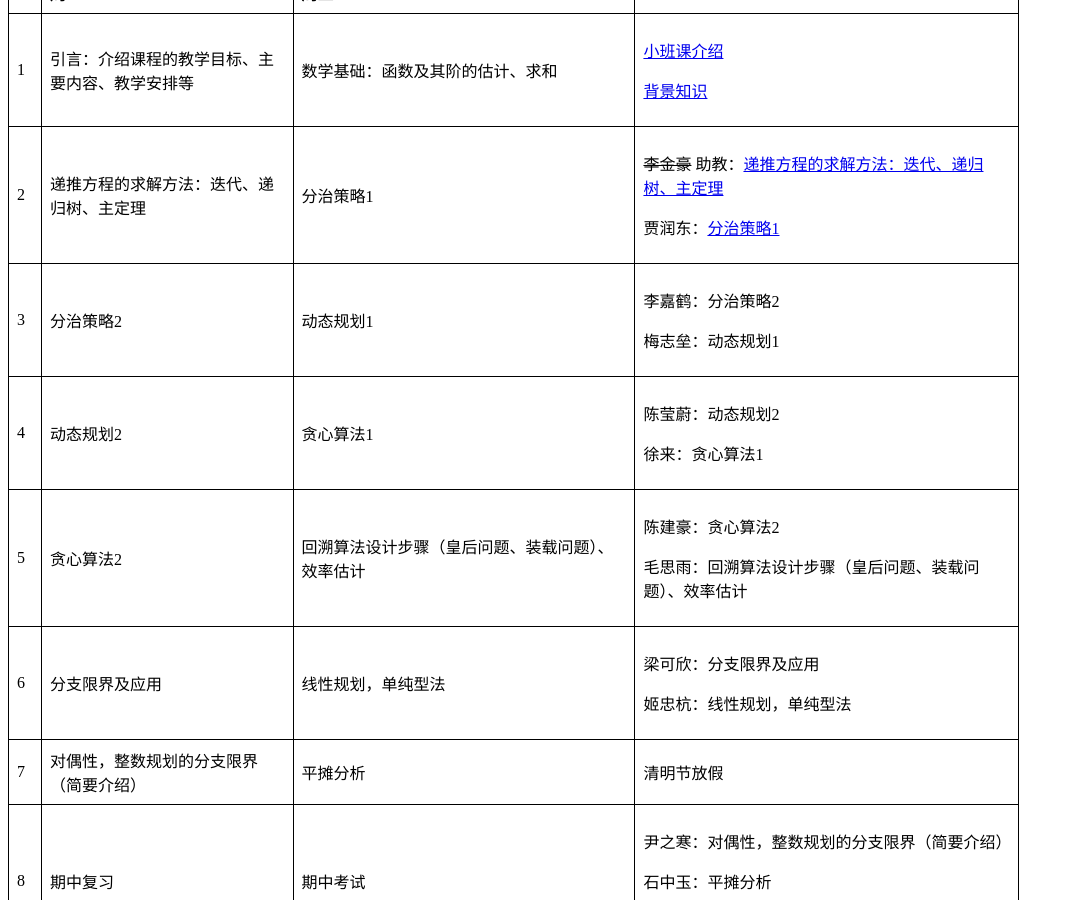
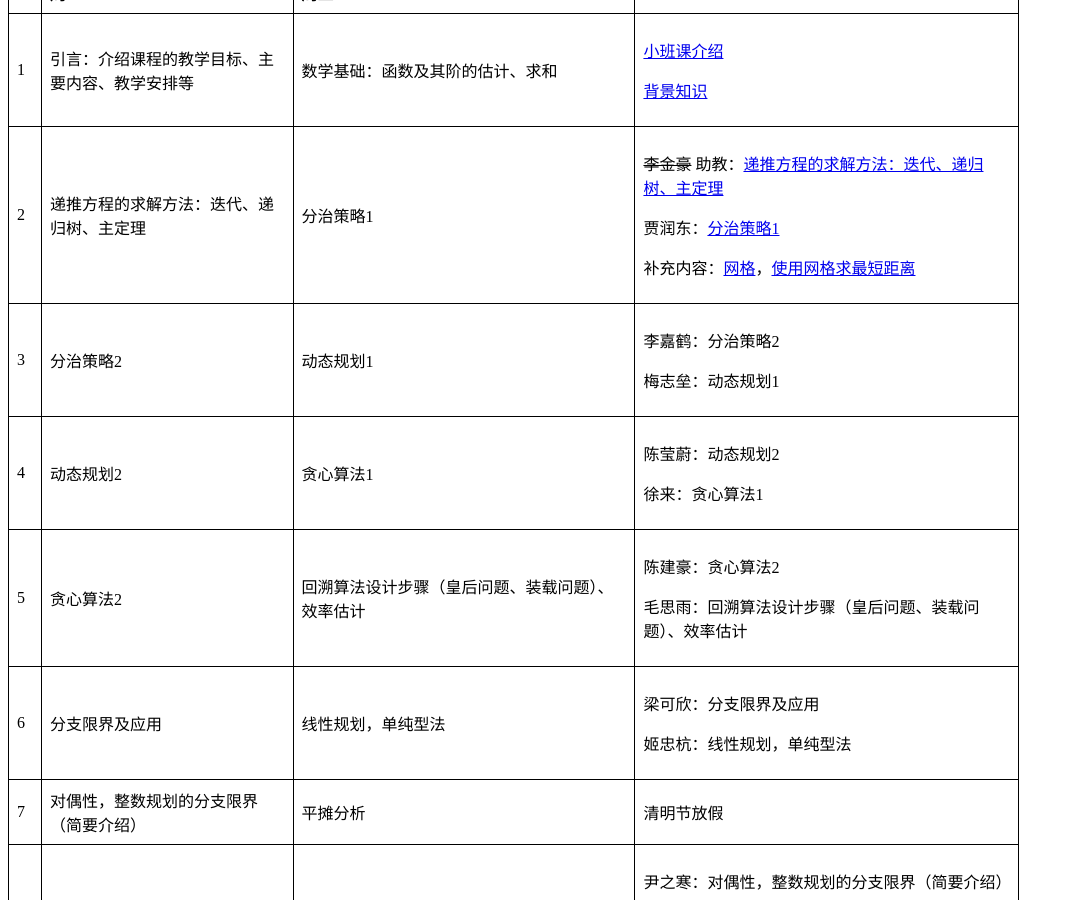
Before and after one commit to tnediserp/tnediserp.github.io, a Jekyll site: the page teaching/alg-analysis/index.html, which Jekyll copies as it is, in a window 1280 px wide and 900 px high, scrolled down 472 px. Shown: the whole window, without its empty margins (0-1074 px from the left). Built offline with Jekyll 4.4.1, drawn with Linux system fonts in a browser that asks for light colours.

Commit message:
teaching

```diff
--- a/teaching/alg-analysis/index.html
+++ b/teaching/alg-analysis/index.html
@@ -65,6 +65,7 @@
                 <td>
                     <p><del>李金豪</del> 助教：<a href="./2-28/递推方程.pdf">递推方程的求解方法：迭代、递归树、主定理</a></p>
                     <p>贾润东：<a href="./2-28/算分小班课回课贾润东.pptx">分治策略1</a></p>
+                    <p>补充内容：<a href="./2-28/Grids.pdf">网格</a>，<a href="./2-28/Geometric Approximation Algorithms.pdf">使用网格求最短距离</a></p>
                 </td>
             </tr>
             <tr>
```
Also changed, not shown: 3 other files.
